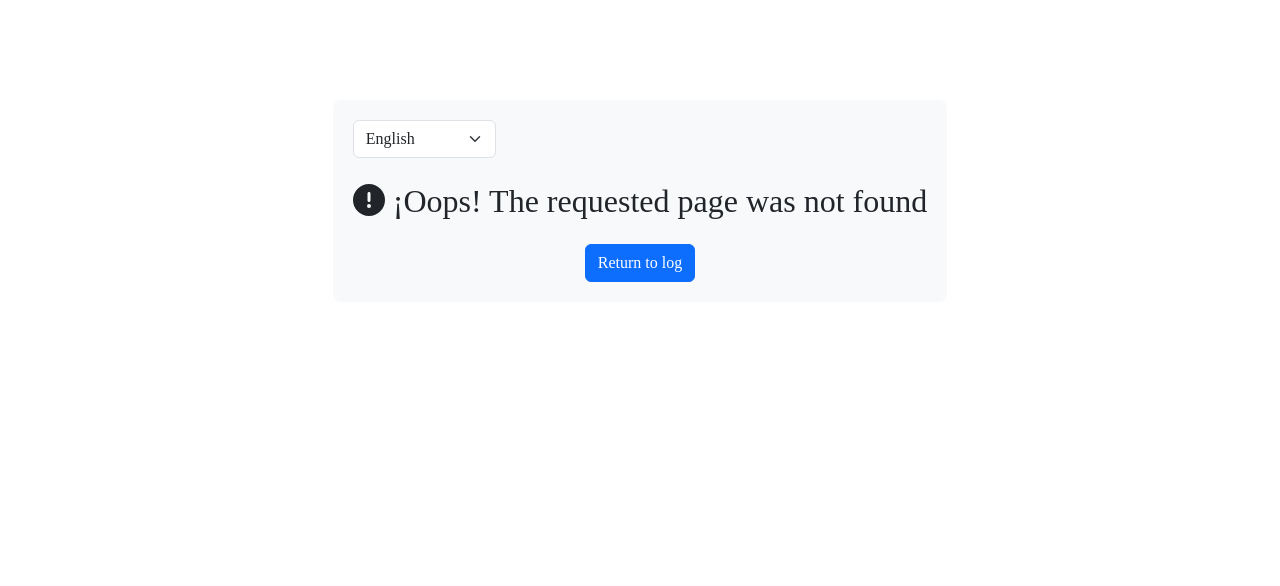
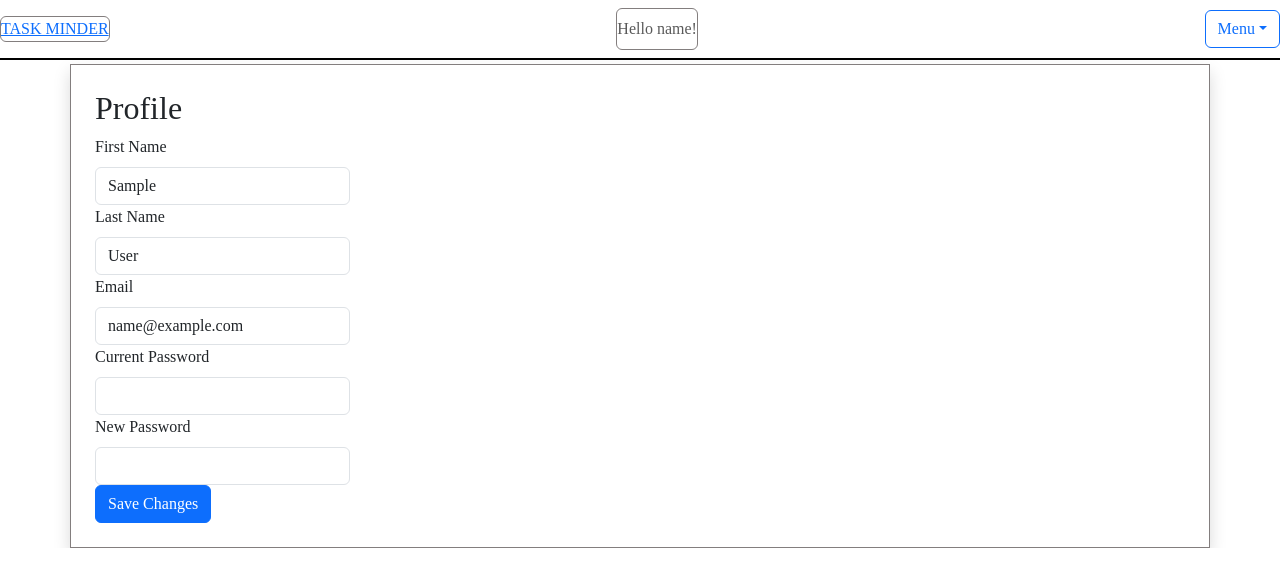
Before and after one commit to FrancoExeqGarcia/TP-PPS, a React (Create React App) app in the folder Frotend/: page /profile in a window 1280 px wide. Before the commit this address had no page. Shown: the top 586 px of the page. Built offline with nearby package versions, Linux system fonts and the light colour scheme; sample sign-in values are in the browser's storage; a web font is replaced by a local one.

Commit message:
automatizacion menu

```diff
--- a/Frotend/src/App.css
+++ b/Frotend/src/App.css
@@ -45,3 +45,13 @@
 .rounded{
   border-radius: 10px;
 }
+.wrapper {
+  display: flex;
+  flex-direction: column;
+  min-height: 100%;
+  min-width: 100%;
+}
+
+.content {
+  flex: 1;
+}
--- a/Frotend/src/App.js
+++ b/Frotend/src/App.js
@@ -18,6 +18,7 @@ import {
 } from "./Components/services/apiContext/API.Context"; //fijar c
 import { Spinner } from "react-bootstrap";
 import UserManagement from "./Components/UserManagement/UserManagement";
+import Profile from "./Components/profile/Profile";
 
 function App() {
   const [isLoggedIn, setIsLoggedIn] = useState(false);
@@ -56,6 +57,13 @@ function App() {
           <UserManagement />
         </Protected>
       ),
+    }, {
+      path: "/profile", // Añade esta nueva ruta
+      element: (
+        <Protected isSignedIn={isLoggedIn}>
+          <Profile />
+        </Protected>
+      ),
     },
     {
       path: "*",
--- a/Frotend/src/Components/UserManagement/UserManagement.js
+++ b/Frotend/src/Components/UserManagement/UserManagement.js
@@ -3,6 +3,7 @@ import useTranslation from "../../custom/useTranslation/useTranslation";
 import { ThemeContext } from "../services/themeContext/theme.context";
 import { Card, Button, Form } from "react-bootstrap";
 import "../../App.css";
+import Header from "../header/Header"; // Importar el nuevo componente
 
 const UserManagement = () => {
   const [language, setLanguage] = useState("es");
@@ -142,7 +143,9 @@ const UserManagement = () => {
   };
 
   return (
-    <div className={`container mt-1 shadow p-4 ${theme === "DARK" && "dark-theme"} border-gray`}>
+    <div className={`wrapper ${theme === "oscuro" ? "dark-theme" : ""}`}>
+      <Header />
+      <div className="container mt-1 shadow p-4 border-gray content">
         <div className="row">
           <div className="col-md-3">
             <h2>{translate("administer_users")}</h2>
@@ -152,14 +155,22 @@ const UserManagement = () => {
                   {user.email}{" "}
                   <button
                     type="submit"
-                  className={`${theme === "DARK" ? "btn-outline-light" : "btn-outline-dark"} me-2`}
+                    className={`${
+                      theme === "oscuro"
+                        ? "btn-outline-light"
+                        : "btn-outline-dark"
+                    } me-2`}
                     onClick={() => handleEditClick(user)}
                   >
                     {translate("edit")}
                   </button>{" "}
                   <button
                     type="submit"
-                  className={`${theme === "DARK" ? "btn-outline-light" : "btn-outline-dark"}`}
+                    className={`${
+                      theme === "oscuro"
+                        ? "btn-outline-light"
+                        : "btn-outline-dark"
+                    }`}
                     onClick={() => handleDeleteUser(user.id)}
                   >
                     {translate("delete")}
@@ -169,8 +180,18 @@ const UserManagement = () => {
             </ul>
           </div>
           <div className="col-md-9">
-          <h3>{isEditing ? translate("edit_admin") : translate("create_admin")}</h3>
-          {error && <div className={`alert alert-danger ${theme === "DARK" ? "text-light" : ""}`}>{error}</div>}
+            <h3>
+              {isEditing ? translate("edit_admin") : translate("create_admin")}
+            </h3>
+            {error && (
+              <div
+                className={`alert alert-danger ${
+                  theme === "oscuro" ? "text-light" : ""
+                }`}
+              >
+                {error}
+              </div>
+            )}
             <form onSubmit={isEditing ? handleEditUser : handleAddUser}>
               <div className="mb-3">
                 <label htmlFor="email" className="form-label">
@@ -235,6 +256,7 @@ const UserManagement = () => {
           </div>
         </div>
       </div>
+    </div>
   );
 };
 
--- /dev/null
+++ b/Frotend/src/Components/customLink/CustomLink.js
@@ -0,0 +1,12 @@
+import React from "react";
+import { Link } from "react-router-dom";
+
+const CustomLink = ({ to, children, className }) => {
+  return (
+    <Link to={to} className={className}>
+      {children}
+    </Link>
+  );
+};
+
+export default CustomLink;
--- a/Frotend/src/Components/dashboard/Dashboard.js
+++ b/Frotend/src/Components/dashboard/Dashboard.js
@@ -1,9 +1,8 @@
 import React, { useContext } from "react";
-import { Button, Col, Container, Navbar, Row } from "react-bootstrap";
+import { Button, Col, Container, Navbar, Row, Dropdown } from "react-bootstrap";
 import { useNavigate } from "react-router";
 import { AuthenticationContext } from "../services/authenticationContext/authentication.context";
 import ToggleTheme from "../ui/toggleTheme/ToggleTheme";
-
 import ComboLanguage from "../ui/comboLanguage/ComboLanguaje";
 import useTranslation from "../../custom/useTranslation/useTranslation";
 import Projects from "../projects/Projects";
@@ -13,7 +12,7 @@ const Dashboard = () => {
   const { handleLogout, user, role } = useContext(AuthenticationContext);
   const navigate = useNavigate();
   const translate = useTranslation();
-  const { theme } = useContext(ThemeContext);
+  const { theme, toggleTheme } = useContext(ThemeContext);
 
   const username = user.email.split("@")[0];
 
@@ -21,8 +20,17 @@ const Dashboard = () => {
     handleLogout();
     navigate("/login");
   };
+
   const handleCreateUser = () => {
     navigate("/Users");
+  };
+
+  const handleProfile = () => {
+    navigate("/profile");
+  };
+
+  const handleThemeToggle = () => {
+    toggleTheme();
   };
 
   return (
@@ -42,23 +50,29 @@ const Dashboard = () => {
           <Navbar.Text className="mr-4 ms-auto me-auto border-gray rounded">
             {translate("hi")} {username}!
           </Navbar.Text>
-          {role === "sysadmin" && (
-            <Button
-              variant="outline-primary"
-              className="ml-2 mt-2 mt-md-0"
-              onClick={handleCreateUser}
-            >
-              {translate("users")}
-            </Button>
-          )}
-          <ToggleTheme />
-          <Button
-            variant="outline-primary"
-            className="ml-2 mt-2 mt-md-0"
-            onClick={handleLogoutInDashboard}
-          >
-            {translate("sign_off")}
-          </Button>
+          <Dropdown align="end">
+            <Dropdown.Toggle variant="outline-primary" id="dropdown-basic">
+              Menu
+            </Dropdown.Toggle>
+            <Dropdown.Menu>
+              {role === "sysadmin" && (
+                <Dropdown.Item onClick={handleCreateUser}>
+                  {translate("users")}
+                </Dropdown.Item>
+              )}
+              <Dropdown.Item onClick={handleProfile}>
+                {translate("profile")}
+              </Dropdown.Item>
+            <Dropdown.Item onClick={handleThemeToggle}>
+              {theme === "oscuro"
+                ? translate("light_theme_change")
+                : translate("dark_theme_change")}
+            </Dropdown.Item>
+              <Dropdown.Item onClick={handleLogoutInDashboard}>
+                {translate("sign_off")}
+              </Dropdown.Item>
+            </Dropdown.Menu>
+          </Dropdown>
         </Navbar.Collapse>
       </Navbar>
       <ComboLanguage />
--- /dev/null
+++ b/Frotend/src/Components/header/Header.js
@@ -0,0 +1,81 @@
+import React, { useContext } from "react";
+import { Button, Navbar, Dropdown } from "react-bootstrap";
+import { useNavigate } from "react-router";
+import { AuthenticationContext } from "../services/authenticationContext/authentication.context";
+import ToggleTheme from "../ui/toggleTheme/ToggleTheme";
+import useTranslation from "../../custom/useTranslation/useTranslation";
+import { ThemeContext } from "../services/themeContext/theme.context";
+import CustomLink from "../customLink/CustomLink";
+const Header = () => {
+  const { handleLogout, user, role } = useContext(AuthenticationContext);
+  const navigate = useNavigate();
+  const translate = useTranslation();
+  const { theme, toggleTheme } = useContext(ThemeContext);
+
+  const username = user.email.split("@")[0];
+
+  const handleLogoutInHeader = () => {
+    handleLogout();
+    navigate("/login");
+  };
+
+  const handleCreateUser = () => {
+    navigate("/Users");
+  };
+
+  const handleProfile = () => {
+    navigate("/profile");
+  };
+
+  const handleThemeToggle = () => {
+    toggleTheme();
+  };
+
+  return (
+    <Navbar
+      variant={theme === "oscuro" ? "dark" : "light"}
+      className="d-flex align-items-center"
+      style={{
+        borderBottom: `2px solid ${theme === "oscuro" ? "white" : "black"}`,
+      }}
+    >
+      <CustomLink
+        to="/home"
+        className="mr-4 ms-auto me-auto border-gray rounded"
+      >
+        TASK MINDER
+      </CustomLink>
+      <Navbar.Toggle />
+      <Navbar.Collapse className="justify-content-end">
+        <Navbar.Text className="mr-4 ms-auto me-auto border-gray rounded">
+          {translate("hi")} {username}!
+        </Navbar.Text>
+        <Dropdown align="end">
+          <Dropdown.Toggle variant="outline-primary" id="dropdown-basic">
+            Menu
+          </Dropdown.Toggle>
+          <Dropdown.Menu>
+            {role === "sysadmin" && (
+              <Dropdown.Item onClick={handleCreateUser}>
+                {translate("users")}
+              </Dropdown.Item>
+            )}
+            <Dropdown.Item onClick={handleProfile}>
+              {translate("profile")}
+            </Dropdown.Item>
+            <Dropdown.Item onClick={handleThemeToggle}>
+              {theme === "oscuro"
+                ? translate("light_theme_change")
+                : translate("dark_theme_change")}
+            </Dropdown.Item>
+            <Dropdown.Item onClick={handleLogoutInHeader}>
+              {translate("sign_off")}
+            </Dropdown.Item>
+          </Dropdown.Menu>
+        </Dropdown>
+      </Navbar.Collapse>
+    </Navbar>
+  );
+};
+
+export default Header;
--- /dev/null
+++ b/Frotend/src/Components/profile/Profile.js
@@ -0,0 +1,99 @@
+import React, { useState, useContext } from "react";
+import { Form, Button, Container } from "react-bootstrap";
+import { AuthenticationContext } from "../services/authenticationContext/authentication.context";
+import { useNavigate } from "react-router";
+import Header from "../header/Header";
+import { ThemeContext } from "../services/themeContext/theme.context";
+
+const Profile = () => {
+  const { user, updateUser, validatePassword } = useContext(
+    AuthenticationContext
+  );
+  const [email, setEmail] = useState(user.email);
+  const [firstName, setFirstName] = useState(user.firstName || "");
+  const [lastName, setLastName] = useState(user.lastName || "");
+  const [currentPassword, setCurrentPassword] = useState("");
+  const [newPassword, setNewPassword] = useState("");
+  const [error, setError] = useState("");
+  const navigate = useNavigate();
+  const { theme } = useContext(ThemeContext);
+
+  const handleSubmit = async (event) => {
+    event.preventDefault();
+    const isValid = await validatePassword(currentPassword);
+    if (!isValid) {
+      setError("Current password is incorrect.");
+      return;
+    }
+    updateUser({ email, firstName, lastName, password: newPassword });
+    navigate("/home");
+  };
+
+  return (
+    <div className={`wrapper ${theme === "oscuro" ? "dark-theme" : ""}`}>
+      <Header />
+      <div className="container mt-1 shadow p-4 border-gray content">
+        <div className="row">
+          <div className="col-md-3">
+            <h2>Profile</h2>
+            {error && <p className="text-danger">{error}</p>}
+            <Form onSubmit={handleSubmit}>
+              <Form.Group controlId="formFirstName">
+                <Form.Label>First Name</Form.Label>
+                <Form.Control
+                  type="text"
+                  value={firstName}
+                  onChange={(e) => setFirstName(e.target.value)}
+                />
+              </Form.Group>
+
+              <Form.Group controlId="formLastName">
+                <Form.Label>Last Name</Form.Label>
+                <Form.Control
+                  type="text"
+                  value={lastName}
+                  onChange={(e) => setLastName(e.target.value)}
+                />
+              </Form.Group>
+
+              <Form.Group controlId="formEmail">
+                <Form.Label>Email</Form.Label>
+                <Form.Control
+                  type="email"
+                  value={email}
+                  onChange={(e) => setEmail(e.target.value)}
+                />
+              </Form.Group>
+
+              <Form.Group controlId="formCurrentPassword">
+                <Form.Label>Current Password</Form.Label>
+                <Form.Control
+                  type="password"
+                  value={currentPassword}
+                  onChange={(e) => setCurrentPassword(e.target.value)}
+                  required
+                />
+              </Form.Group>
+
+              <Form.Group controlId="formNewPassword">
+                <Form.Label>New Password</Form.Label>
+                <Form.Control
+                  type="password"
+                  value={newPassword}
+                  onChange={(e) => setNewPassword(e.target.value)}
+                  required
+                />
+              </Form.Group>
+
+              <Button variant="primary" type="submit">
+                Save Changes
+              </Button>
+            </Form>
+          </div>
+        </div>
+      </div>
+    </div>
+  );
+};
+
+export default Profile;
```
Lines whose indentation alone changed are shown as unchanged.
